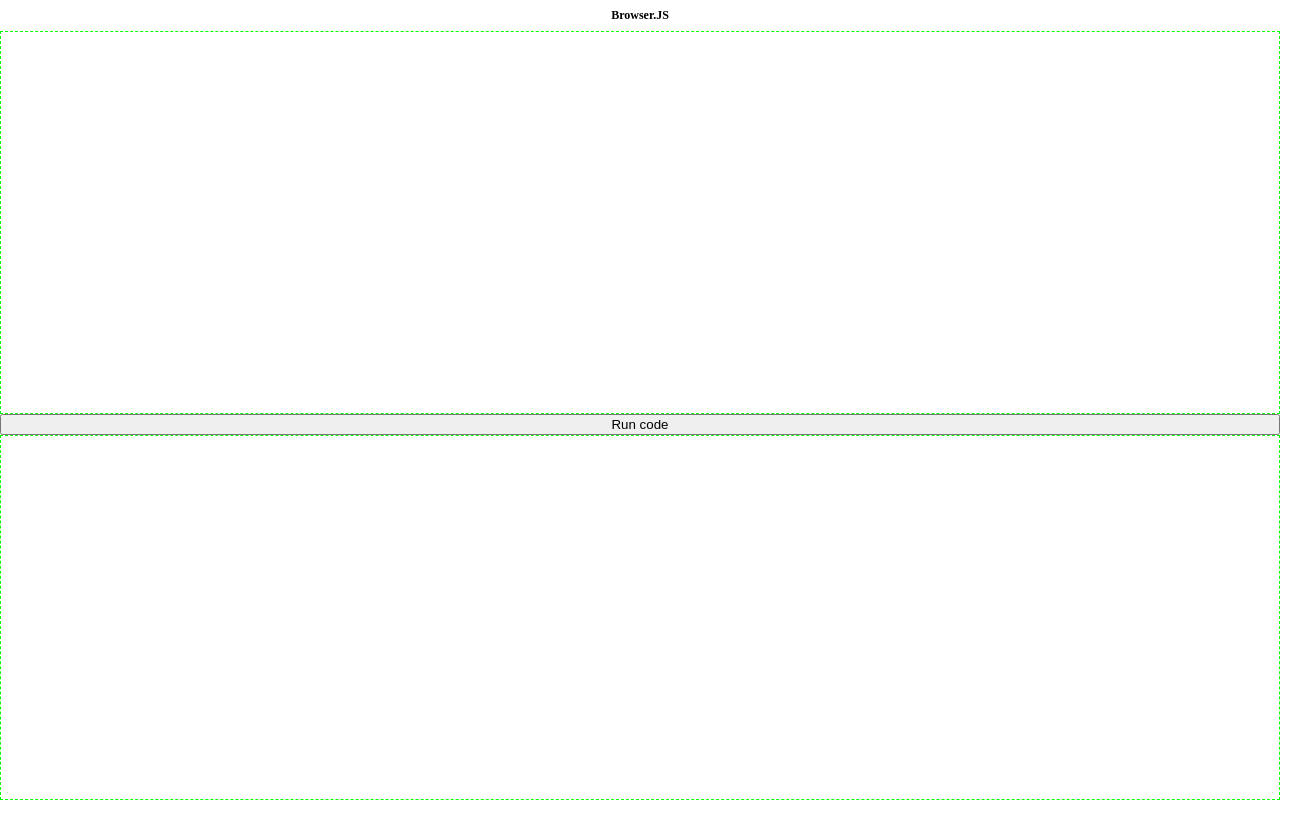
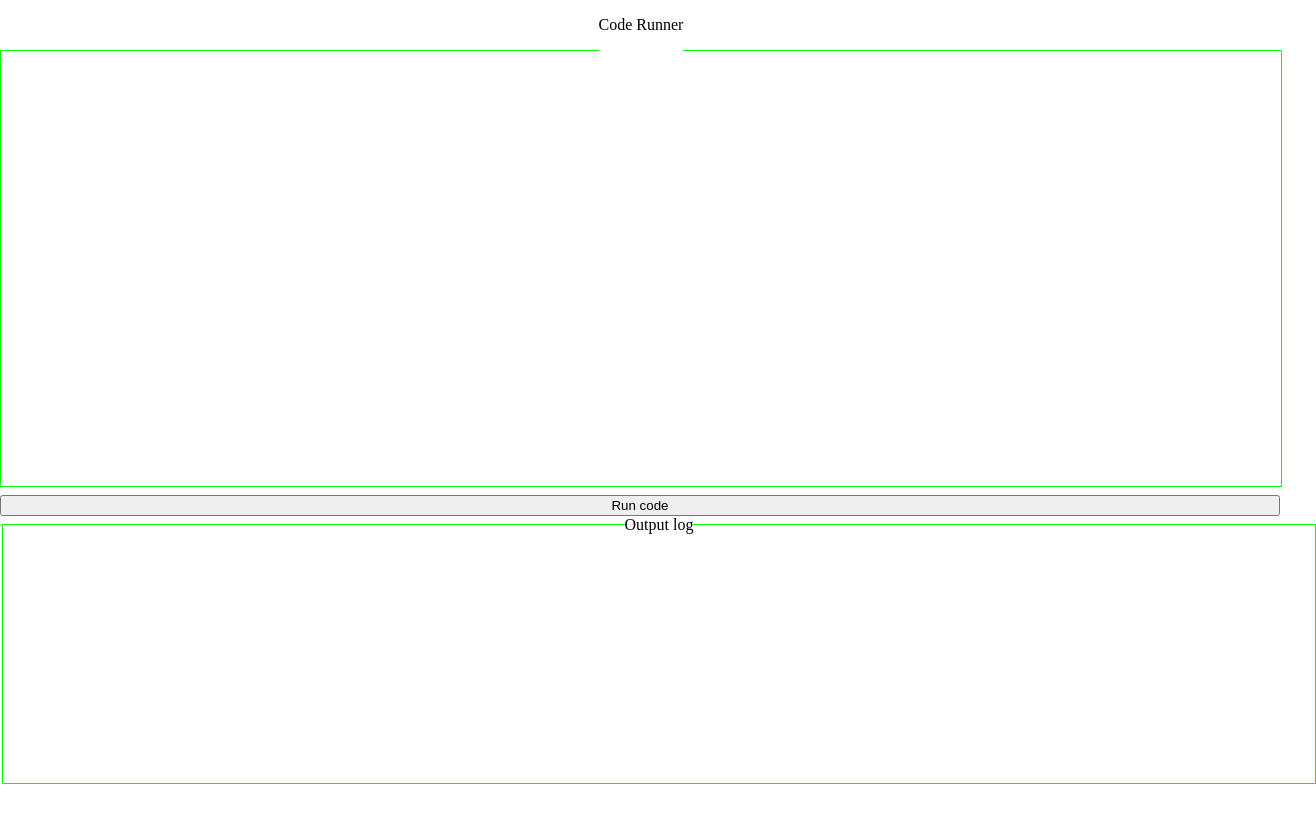
Before and after one commit to 8ogdanovv/code-runner, a website: page index.html in a window 1280 px wide. Shown: the whole page, 1316 px wide, since content can reach past the window. Drawn offline with Linux system fonts and the light colour scheme.

Commit message:
add google SEO html

```diff
--- a/index.html
+++ b/index.html
@@ -3,32 +3,105 @@
 <head>
   <meta charset="UTF-8">
   <meta name="viewport" content="width=device-width, initial-scale=1.0">
-  <title>Browser-js</title>
+  <title>Червоняк Вадим Вікторович</title>
   <style>
     body {
+      width: 100%;
       margin: 0;
       display: flex;
       flex-direction: column;
-      height: 100dvh;
+      height: 100vh;
       overflow: hidden;
+      align-items: center;
+      justify-content: center;
+      padding: 0.5rem;
     }
-    h1 {
-      font-size: 75%;
+
+    .container {
+      margin-top: -1rem;
+      margin-left: -1rem;
+      display: flex;
+      flex-direction: column;
+      width: 100%;
+      height: calc(100vh - 2rem);
+    }
+
+    fieldset {
+      width: 100%;
       text-align: center;
+      flex-grow: 1;
+      display: flex;
+      flex-direction: column;
+      border: 1px solid lime;
+      overflow-y: scroll;
+      padding: 0;
     }
-    div {
+
+    .editor {
+      display: flex;
+      height: 60vh;
       flex-grow: 1;
-      border: 1px dashed lime;
+      padding: 0;
+      margin: 0;
+    }
+
+    #editor, #output {
+      overflow: scroll;
+      flex-grow: 1;
+      padding: 0;
+    }
+
+    #editor {
+      display: flex;
+      text-align: left;
       padding: 1rem;
-      overflow-y: scroll;
     }
+
+    #editor.editing {
+      border: 2px solid lime;
+    }
+
+    .output {
+      display: flex;
+      padding: 1rem;
+      height: 30vh;
+      flex-grow: 1;
+    }
+
+    button {
+      margin-top: 0.5rem;
+    }
+
+    legend {
+      margin: 0;
+      padding: 0;
+    }
+    .seo {
+      visibility: hidden;
+      position: absolute;
+      top: 0;
+      left: 0;
+  }
   </style>
+  <script>
+      window.onload = () => document.title = 'Code Runner | (č) vadym4che';
+  </script>
 </head>
 <body>
-  <h1>Browser.JS</h1>
-  <div id="editor" contenteditable="true"></div>
-  <button onclick="runCode()">Run code</button>
-  <div id="output"></div>
+
+  <h1 class="seo">Червоняк Вадим Вікторович</h1>
+
+  <div class="container">
+    <fieldset class="editor">
+      <legend>Code Runner
+      <div id="editor" contenteditable="true"></div></legend>
+    </fieldset>
+    <button onclick="runCode()">Run code</button>
+    <fieldset class="output">
+      <legend>Output log</legend>
+      <div id="output"></div>
+    </fieldset>
+  </div>
   <script>
     var editor = document.getElementById('editor');
     var output = document.getElementById('output');
@@ -38,16 +111,42 @@
 
       try {
         // Clear previous output
-        output.innerHTML = new Function(code)();
+        output.innerHTML = '';
+        // Execute code
+        var result = eval(code);
         // Display output
-        console.log = function (message) {
-          output.innerHTML += message + '<br>';
-        };
+        output.innerHTML = result !== undefined ? result.toString() : '';
       } catch (error) {
         // Display error
         output.innerHTML = 'Error: ' + error.message;
       }
     }
+
+    editor.addEventListener('keydown', function(event) {
+      if (event.key === 'Tab') {
+        event.preventDefault();
+
+        var selectionStart = editor.selectionStart;
+        var selectionEnd = editor.selectionEnd;
+
+        // Insert two spaces at the cursor position
+        editor.value =
+          editor.value.substring(0, selectionStart) +
+          '  ' +
+          editor.value.substring(selectionEnd);
+
+        // Move the cursor two positions forward
+        editor.selectionStart = editor.selectionEnd = selectionStart + 2;
+      }
+    });
+
+    editor.addEventListener('focus', function() {
+      editor.classList.add('editing');
+    });
+
+    editor.addEventListener('blur', function() {
+      editor.classList.remove('editing');
+    });
   </script>
 </body>
 </html>
```
Also changed, not shown: googled75a5f9cf8482aca.html (added, +1 -0 lines), package.json (added, +17 -0 lines), 1 other file.
